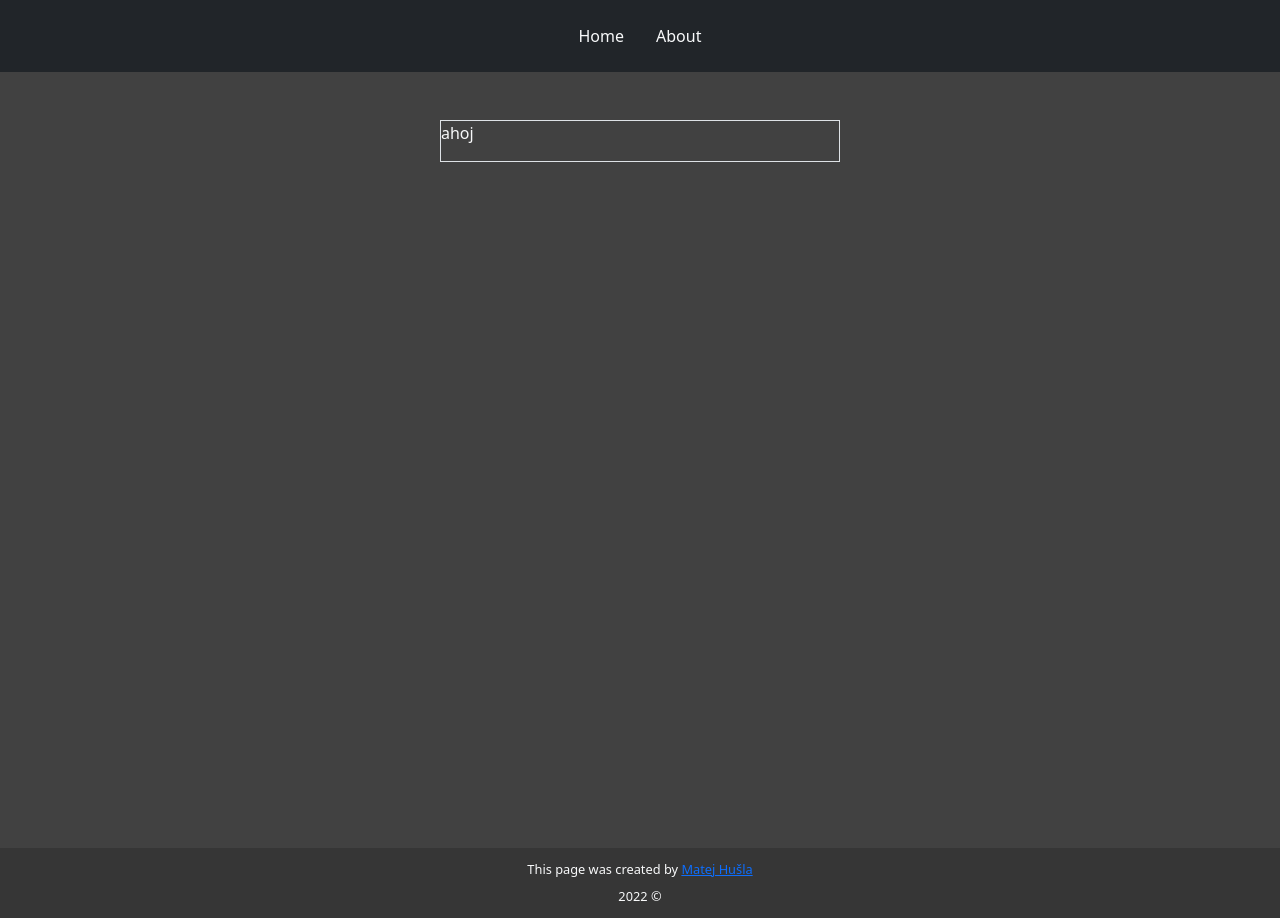
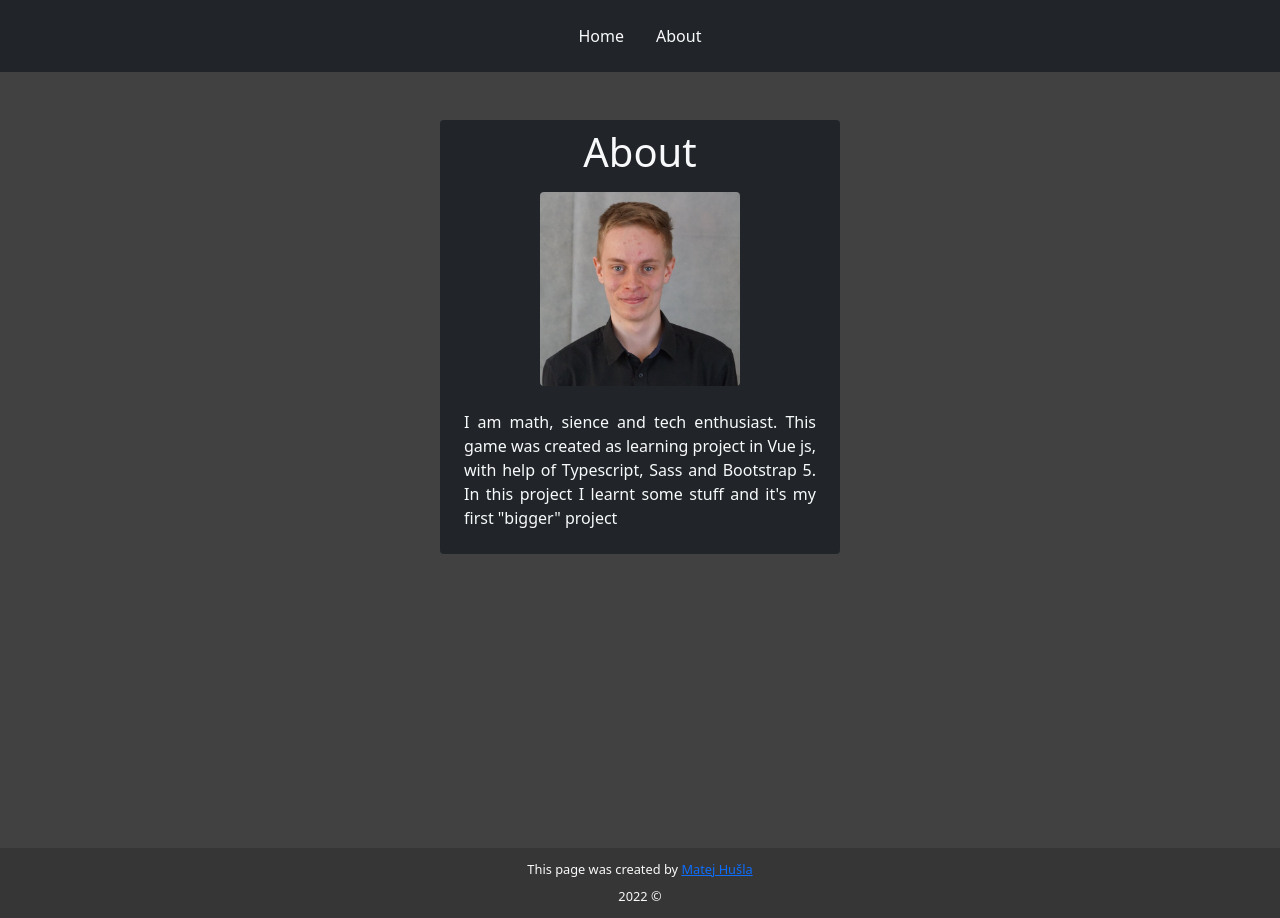
Before and after one commit to humatej/Minesweeper_vue_concept_project, a Vue app: page /about in a window 1280 px wide. Built offline with nearby package versions, Linux system fonts and the light colour scheme.

Commit message:
add proper about page info

```diff
--- a/src/components/HeaderMain.vue
+++ b/src/components/HeaderMain.vue
@@ -24,7 +24,6 @@ export default defineComponent({
                 link: "About",
                 route: "/about"
             }
-
         ])
         return {links}
     },
--- a/src/views/AboutPage.vue
+++ b/src/views/AboutPage.vue
@@ -1,6 +1,12 @@
 <template>
-    <div id="about" class="border mt-5 text-light mx-auto">
-        <p>ahoj</p>
+    <div id="about" class="rounded bg-dark mt-5 text-light mx-auto">
+        <h1 class="p-2 text-center">About</h1>
+        <img class="rounded" src="../assets/rsz_husla.jpg" width="200" alt="image of autor">
+        <p class="p-4">I am math, sience and tech enthusiast. This game was created
+          as learning project in Vue js, with help of Typescript, Sass
+          and Bootstrap 5. In this project I learnt some stuff and it's my
+          first "bigger" project
+        </p>
     </div>
 </template>
 <script lang="ts">
@@ -14,4 +20,11 @@ export default defineComponent({
     #about{
         width:400px
     }
+    img{
+        position: relative;
+        left: 25%;
+    }
+    p{
+        text-align: justify
+    }
 </style>
--- a/src/views/BodyMain.vue
+++ b/src/views/BodyMain.vue
@@ -2,7 +2,6 @@
     <div>
         <GameWindow @gameEnd="gameEnd" @started="stopWatchSet" ref="gw"/>
         <GameSettings :playerGameData="this.playerGameData" @passDif="sendDif" @gameNew="startNew" ref="gs"/>
-
     </div>
 </template>
 <script lang="ts">
```
Also changed, not shown: src/assets/rsz_husla.jpg (added).
